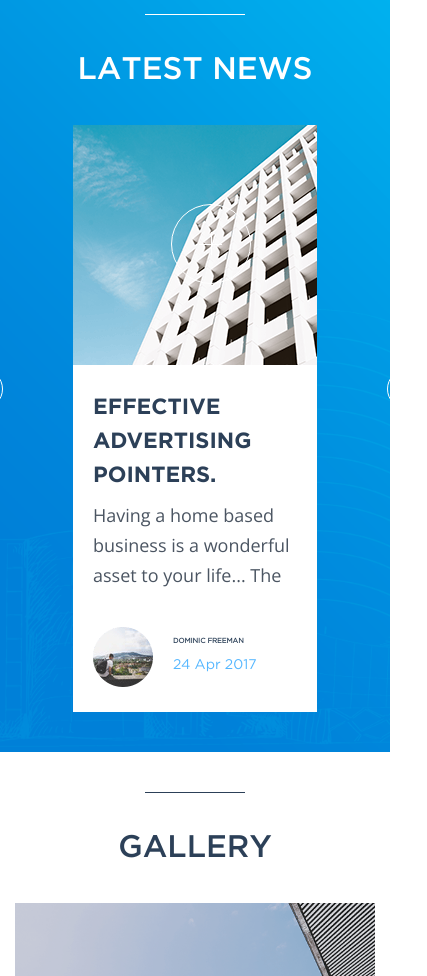
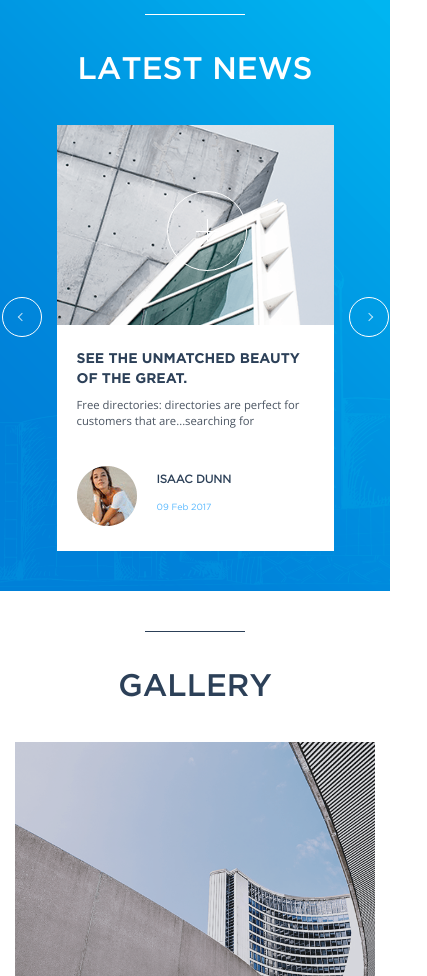
Before and after one commit to vikalinnik/Monticello, a plain HTML site: page index.html in a window 390 px wide. Shown: the part 2080-3056 px from the top of the page, 427 px wide, since content can reach past the window. Drawn offline with nearby package versions, Linux system fonts and the light colour scheme; some packages are replaced by stand-ins of ours; files whose address does not match are found by name.

Commit message:
Added adaptive

```diff
--- a/css/main.scss
+++ b/css/main.scss
@@ -213,7 +213,7 @@ flex-direction: column;
   .social {
     @media screen and (max-width: 620px){
       margin: 0 auto;
-      height: calc(100vh - 110px);
+      height: 100vw;
       align-items: flex-end;
       display: none;
     }
@@ -429,6 +429,11 @@ padding: 40px 15px;
   .slick-track {
     margin:0 auto 60px auto;
   }
+  .slick-dotted.slick-slider {
+    @media screen and (max-width: 1170px){
+    margin: 0 45px;
+    }
+  }
   .slick-dots li.slick-active button:before {
     background-color: white;
     color: #ffffff;
@@ -460,6 +465,9 @@ padding: 40px 15px;
   .slick-prev {
     left: -100px;
     top: 45%;
+    @media screen and (max-width: 1170px){
+      left: -45px;
+    }
     &:before {
       transform: rotate(45deg);
     }
@@ -467,6 +475,9 @@ padding: 40px 15px;
   .slick-next {
     right: -100px;
     top: 45%;
+    @media screen and (max-width: 1170px){
+      right: -45px;
+    }
     &:before {
       transform: rotate(-135deg);
     }
@@ -505,6 +516,18 @@ padding: 40px 15px;
         background-size: cover;
         position: relative;
         cursor: pointer;
+        @media screen and (max-width: 800px){
+          height: 200px;
+        }
+        @media screen and (max-width: 620px){
+          height: 240px;
+        }
+        @media screen and (max-width: 425px){
+          height: 200px;
+        }
+        @media screen and (max-width: 375px){
+          height: 170px;
+        }
         &:hover {
           opacity: 0.7;
           div {
@@ -563,6 +586,16 @@ padding: 40px 15px;
           font-size: 22px;
           color: #2c4058;
           line-height: 34px;
+          @media screen and (max-width: 1169px){
+            line-height: 1.4em;
+            font-size: 1.9vw;
+          }
+          @media screen and (max-width: 1023px){
+            font-size: 2.2vw;
+          }
+          @media screen and (max-width: 619px){
+            font-size: 3.6vw;
+          }
         }
         p {
           font-family: 'Open Sans', sans-serif;
@@ -570,6 +603,16 @@ padding: 40px 15px;
           color: #4b5562;
           line-height: 30px;
           margin: 8px 0 37px 0;
+          @media screen and (max-width: 1169px){
+            line-height: 1.4em;
+            font-size: 1.6vw;
+          }
+          @media screen and (max-width: 1023px){
+            font-size: 1.8vw;
+          }
+          @media screen and (max-width: 619px){
+            font-size: 2.9vw;
+          }
           span {
             display: none;
           }
@@ -601,8 +644,15 @@ padding: 40px 15px;
         text-transform: uppercase;
         margin-bottom: 10px;
         cursor: pointer;
-        @media screen and (max-width: 1024px) {
+        @media screen and (max-width: 1169px) {
+          font-size: 1.6vw;
+          line-height: 1.1em;
+        }
+        @media screen and (max-width: 1023px) {
           font-size: 1.8vw;
+        }
+        @media screen and (max-width: 619px) {
+          font-size: 2.9vw;
         }
       }
       .date {
@@ -613,12 +663,21 @@ padding: 40px 15px;
         line-height: 22px;
         cursor: pointer;
         height: auto;
+        @media screen and (max-width: 1169px) {
+          font-size: 1.2vw;
+        }
+        @media screen and (max-width: 1023px) {
+          font-size: 1.4vw;
+        }
+        @media screen and (max-width: 619px) {
+          font-size: 2.3vw;
+        }
       }
     }
   }
   .slick-slider {
     @media screen and (max-width: 1024px){
-      width: 80%;
+      width: 90%;
       margin: 0 auto;
     }
   }
@@ -744,7 +803,6 @@ padding: 40px 15px;
     transform: translate(-50%, -50%);
     display: none;
   }
-
   .cycle {
     background-image: url("../img/cyclotron.jpg");
     height: 438px;
@@ -798,11 +856,17 @@ padding: 40px 15px;
     left: 0;
     background-color: rgba(0, 0, 0, 0.3);
     cursor: pointer;
+    @media screen and (max-width: 425px){
+    display: none;
+    }
   }
   &:hover img[alt=global]{
     display: block;
     z-index: 1;
     cursor: pointer;
+    @media screen and (max-width: 425px){
+      display: none;
+    }
   }
 }
 .gallery__flexbox__right div {
@@ -926,18 +990,18 @@ footer {
         text-align: center;
         margin-top: 20px;
       }
-      @media screen and (max-width: 480px){
-        width: 54%;
+      @media screen and (max-width: 483px){
+        width: 58%;
       }
-      @media screen and (max-width: 410px){
-        width: 64%;
+      @media screen and (max-width: 412px){
+        width: 69%;
       }
-      @media screen and (max-width: 352px){
-        width: 76%;
+      @media screen and (max-width: 356px){
+        width: 83%;
       }
       span {
         margin: 0 20px;
-        @media screen and (max-width: 480px){
+        @media screen and (max-width: 483px){
           display: none;
         }
       }
--- a/js/app.js
+++ b/js/app.js
@@ -16,8 +16,8 @@
             slidesToScroll: 1,
             dots: true,
             adaptiveHeight: true,
-            autoplay: true,
-            autoplaySpeed: 4000,
+            // autoplay: true,
+            // autoplaySpeed: 4000,
             responsive: [
                 {
                     breakpoint: 1024,
```
Also changed, not shown: css/main.css, 1 other file.
